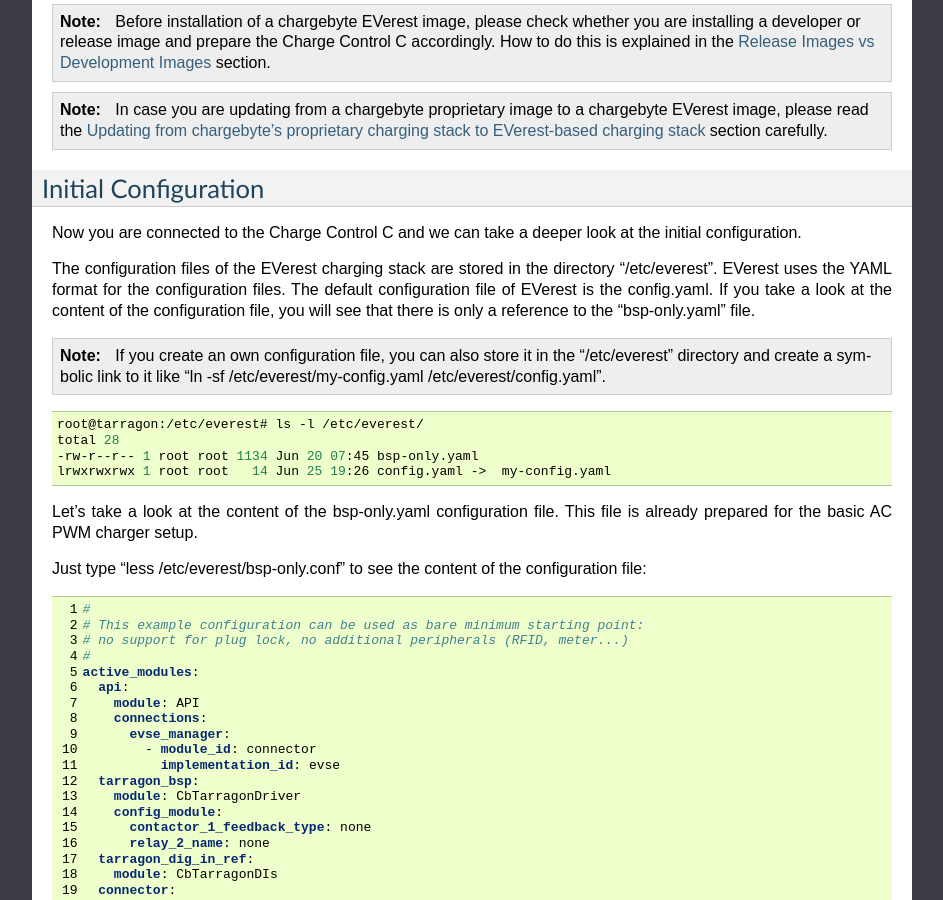
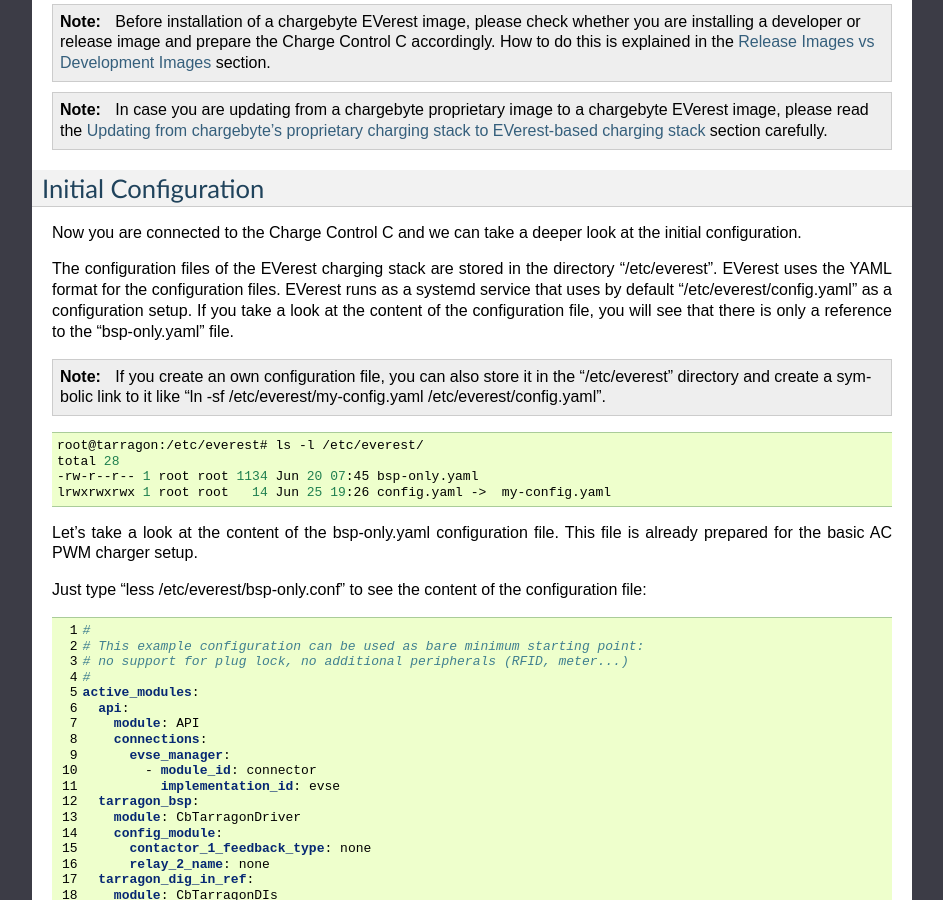
Before and after one commit to chargebyte/chargebyte-docs, a Sphinx documentation site: the page built from docs/source/getting_started.rst, in a window 1280 px wide and 900 px high, scrolled down 4773 px. Shown: the whole window, without its empty margins (198-1141 px from the left). Built offline with Sphinx 7.4.7, drawn with Linux system fonts in a browser that asks for light colours.

Commit message:
Improve "Initial Configuration" section in getting_started guide

```diff
--- a/docs/source/getting_started.rst
+++ b/docs/source/getting_started.rst
@@ -203,9 +203,10 @@
 configuration.
 
 The configuration files of the EVerest charging stack are stored in the directory "/etc/everest".
-EVerest uses the YAML format for the configuration files. The default configuration file of EVerest
-is the config.yaml. If you take a look at the content of the configuration file, you will see that
-there is only a reference to the "bsp-only.yaml" file.
+EVerest uses the YAML format for the configuration files. EVerest runs as a systemd service that
+uses by default "/etc/everest/config.yaml" as a configuration setup. If you take a look at the
+content of the configuration file, you will see that there is only a reference to the
+"bsp-only.yaml" file.
 
 .. note::
    If you create an own configuration file, you can also store it in the "/etc/everest" directory
```
